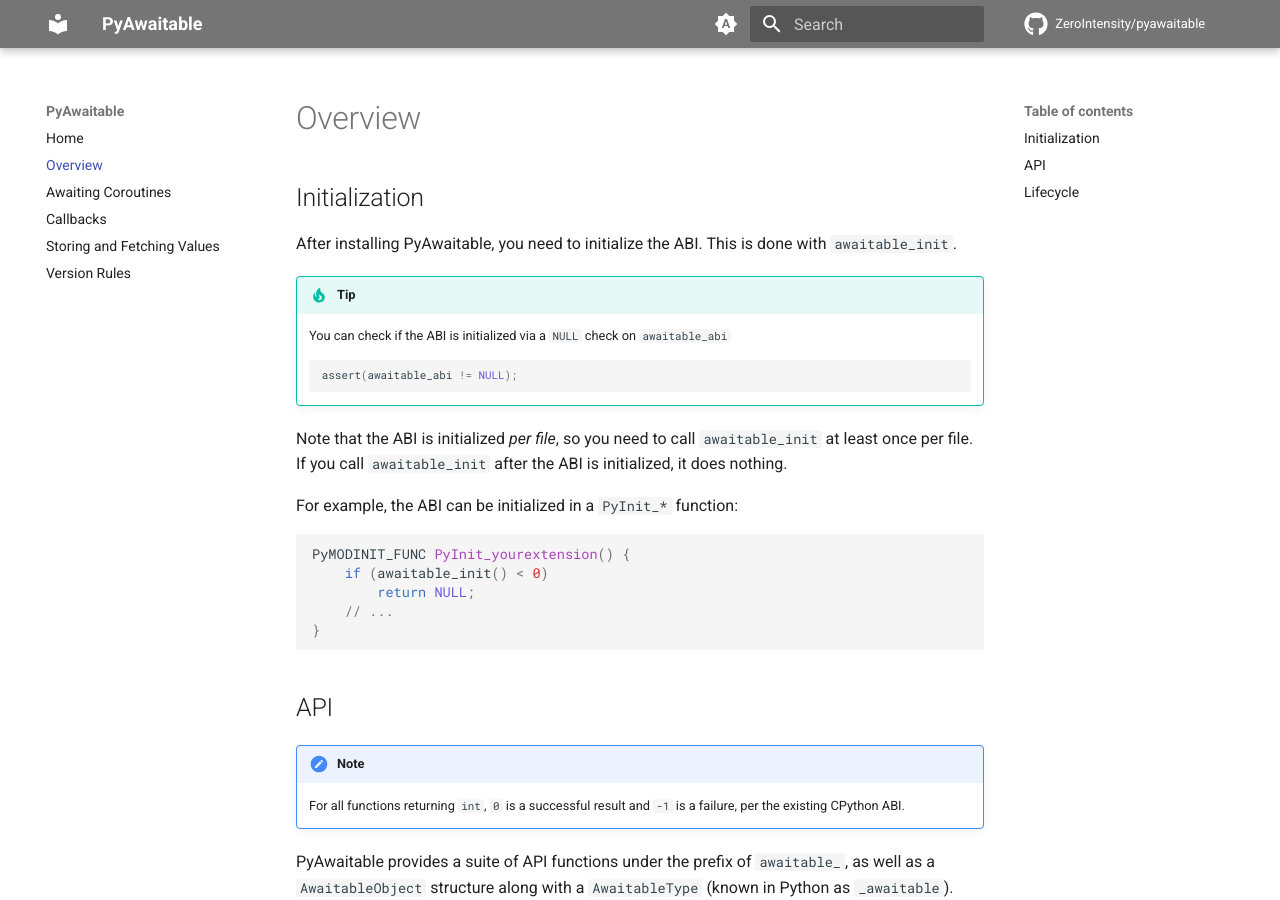
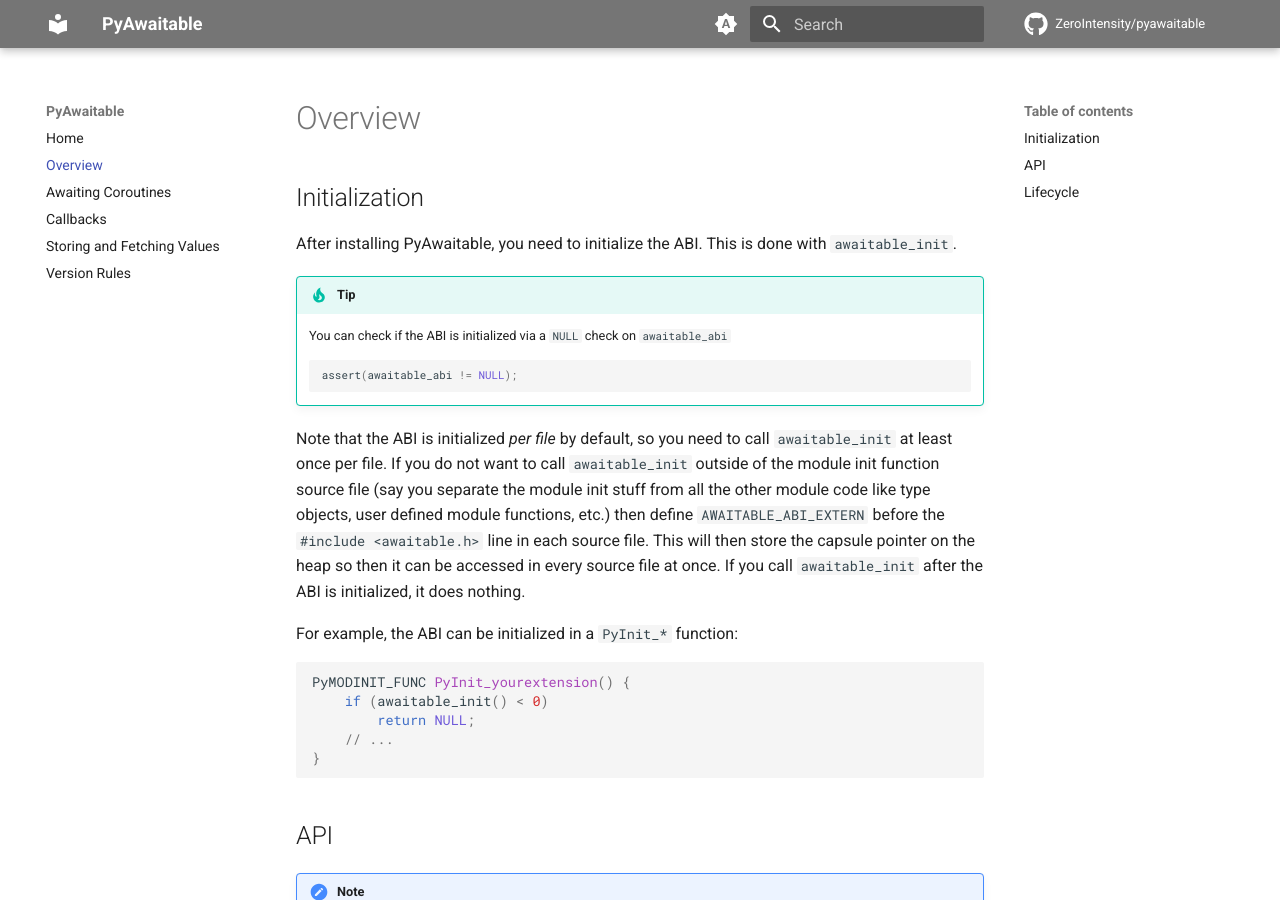
Before and after one commit to ZeroIntensity/pyawaitable, an MkDocs documentation site: the page built from docs/overview.md, in a window 1280 px wide and 900 px high. Built offline with MkDocs 1.6.1 and Material for MkDocs 9.7.7, drawn with Linux system fonts in a browser that asks for light colours; comment, search, counter and statistics services are not loaded.

Commit message:
Update docs.

````diff
--- a/docs/overview.md
+++ b/docs/overview.md
@@ -12,7 +12,10 @@ After installing PyAwaitable, you need to initialize the ABI. This is done with
     assert(awaitable_abi != NULL);
     ```
 
-Note that the ABI is initialized *per file*, so you need to call `awaitable_init` at least once per file. If you call `awaitable_init` after the ABI is initialized, it does nothing.
+Note that the ABI is initialized *per file* by default, so you need to call `awaitable_init` at least once per file. If you do not want to call `awaitable_init`
+outside of the module init function source file (say you separate the module init stuff from all the other module code like type objects, user defined module functions, etc.) then define
+`AWAITABLE_ABI_EXTERN` before the `#include <awaitable.h>` line in each source file.
+This will then store the capsule pointer on the heap so then it can be accessed in every source file at once. If you call `awaitable_init` after the ABI is initialized, it does nothing.
 
 For example, the ABI can be initialized in a `PyInit_*` function:
 
````
